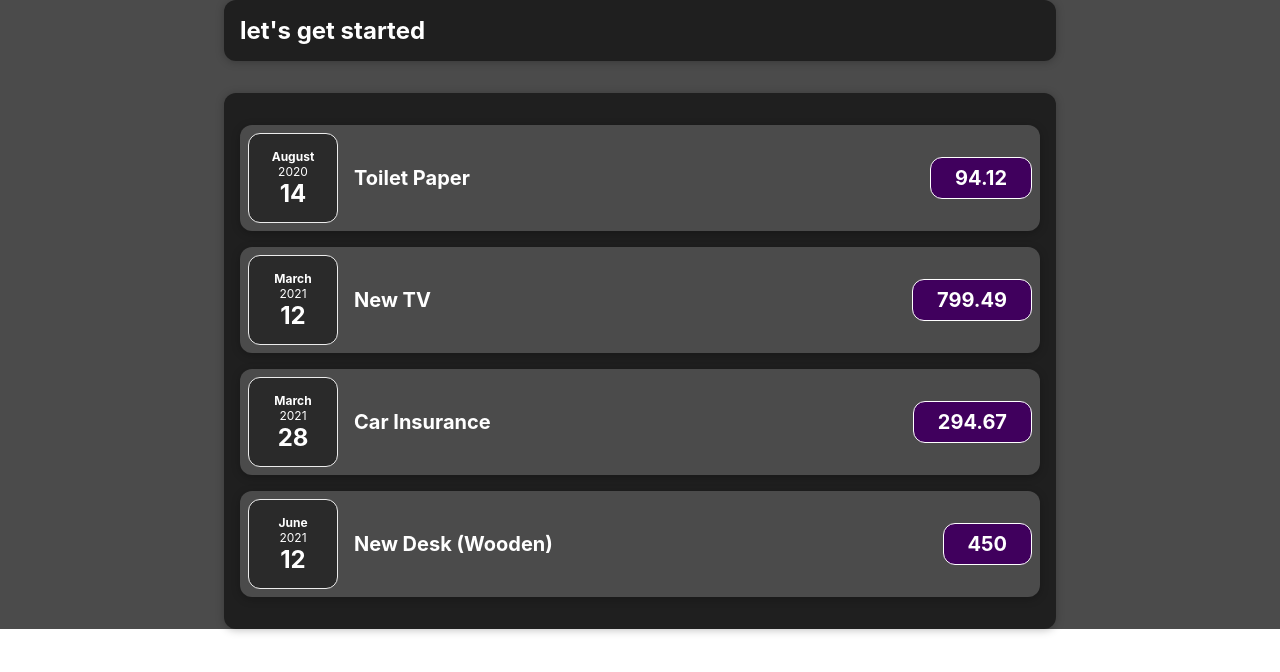
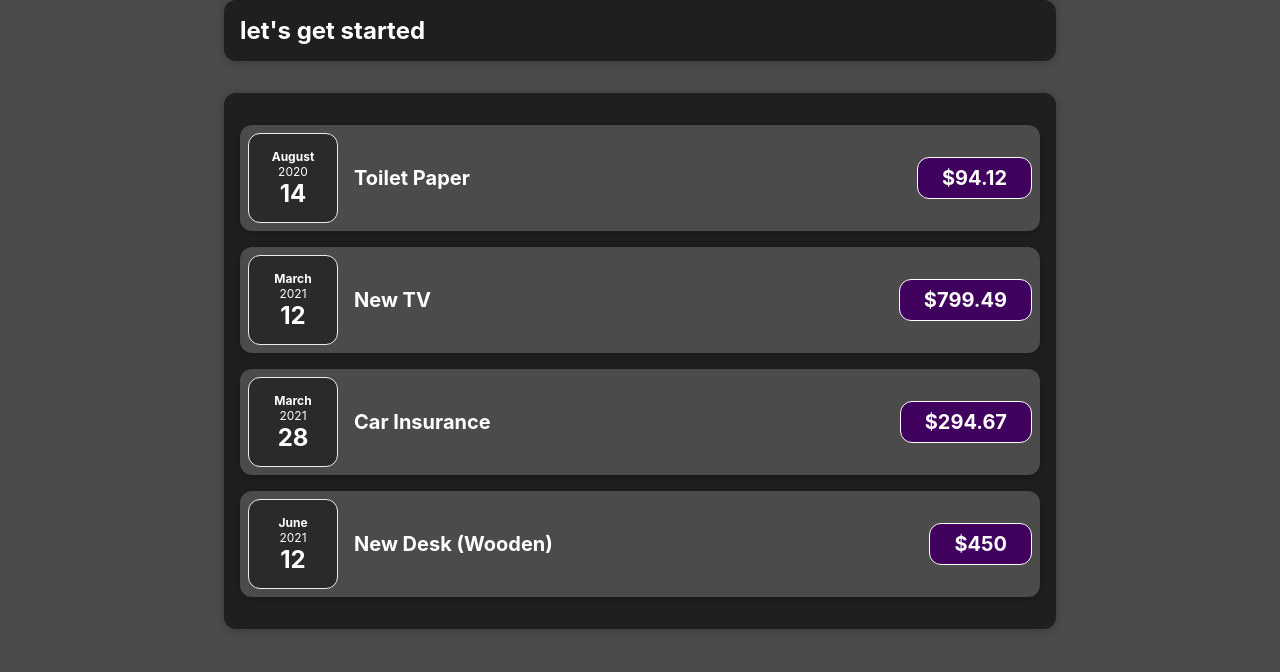
Before and after one commit to a-basuony/-react-complete-guide-code, a React (Create React App) app: page / in a window 1280 px wide. Shown: the top 672 px of the page. Built offline with nearby package versions, Linux system fonts and the light colour scheme.

Commit message:
React Basics working with components

```diff
--- a/src/App.css
+++ b/src/App.css
@@ -1,6 +1,7 @@
 .app {
   margin: 0;
   padding: 0;
+  height: 100vh;
   box-sizing: border-box;
   background-color: #4b4b4b;
 }
--- a/src/components/ExpenseDate.js
+++ b/src/components/Expenses/ExpenseDate.js
@@ -1,7 +1,7 @@
 import React from "react";
 import "./ExpenseDate.css";
 
-function ExpenseDate(props) {
+const ExpenseDate = (props) => {
   const month = props.date.toLocaleString("en-US", { month: "long" });
   const day = props.date.toLocaleString("en-US", { day: "2-digit" });
   const year = props.date.getFullYear();
--- a/src/components/ExpenseItem.css
+++ b/src/components/Expenses/ExpenseItem.css
@@ -5,7 +5,6 @@
   box-shadow: 0 2px 8px rgba(0, 0, 0, 0.25);
   padding: 0.5rem;
   margin: 1rem 0;
-  border-radius: 12px;
   background-color: #4b4b4b;
 }
 
--- a/src/components/ExpenseItem.js
+++ b/src/components/Expenses/ExpenseItem.js
@@ -1,16 +1,17 @@
 import React from "react";
 import "./ExpenseItem.css";
 import ExpenseDate from "./ExpenseDate";
+import Card from "../UI/Card";
 
-function ExpenseItem(props) {
+const  ExpenseItem = (props)=> {
   return (
-    <div className="expense-item">
+    <Card className="expense-item">
       <ExpenseDate date={props.date} />
       <div className="expense-item__description">
         <h2> {props.title} </h2>
-        <div className="expense-item__price"> {props.amount}</div>
+        <div className="expense-item__price"> ${props.amount} </div>
       </div>
-    </div>
+    </Card>
   );
 }
 
--- a/src/components/Expenses.css
+++ b/src/components/Expenses/Expenses.css
@@ -4,6 +4,4 @@
   margin: 2rem auto;
   width: 50rem;
   max-width: 95%;
-  border-radius: 12px;
-  box-shadow: 0 1px 8px rgba(0, 0, 0, 0.25);
 }
--- a/src/components/Expenses.js
+++ b/src/components/Expenses/Expenses.js
@@ -1,10 +1,11 @@
 import React from "react";
+import Card from "../UI/Card";
 import ExpenseItem from "./ExpenseItem";
 import "./Expenses.css";
 
-function Expenses(props) {
+const Expenses = (props) => {
   return (
-    <div className="expenses">
+    <Card className="expenses">
       <ExpenseItem
         title={props.items[0].title}
         date={props.items[0].date}
@@ -25,7 +26,7 @@
         date={props.items[3].date}
         amount={props.items[3].amount}
       />
-    </div>
+    </Card>
   );
 }
 
--- /dev/null
+++ b/src/components/UI/Card.css
@@ -0,0 +1,4 @@
+.card {
+  border-radius: 12px;
+  box-shadow: 0 1px 8px rgba(0, 0, 0, 0.25);
+}
--- /dev/null
+++ b/src/components/UI/Card.js
@@ -0,0 +1,9 @@
+import React from "react";
+import "./Card.css";
+
+function Card(props) {
+  const classes = "card " + props.className;
+  return <div className={classes}>{props.children}</div>;
+}
+
+export default Card;
```
Also changed, not shown: src/App.js (+9 -3 lines), src/components/Expenses/ExpenseDate.css (renamed from src/components/ExpenseDate.css).
